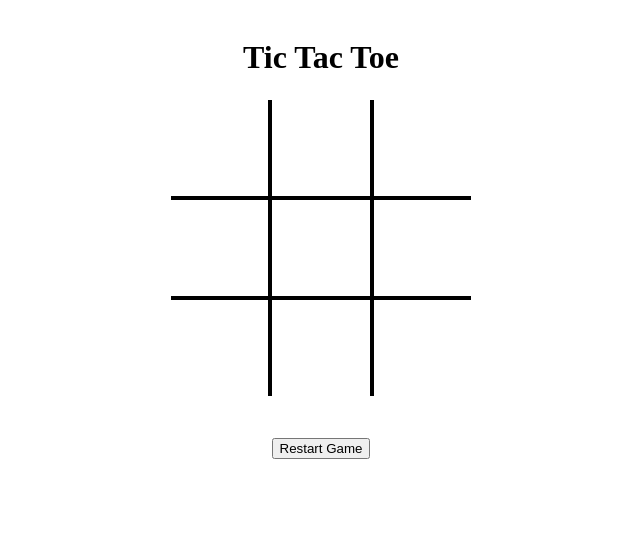
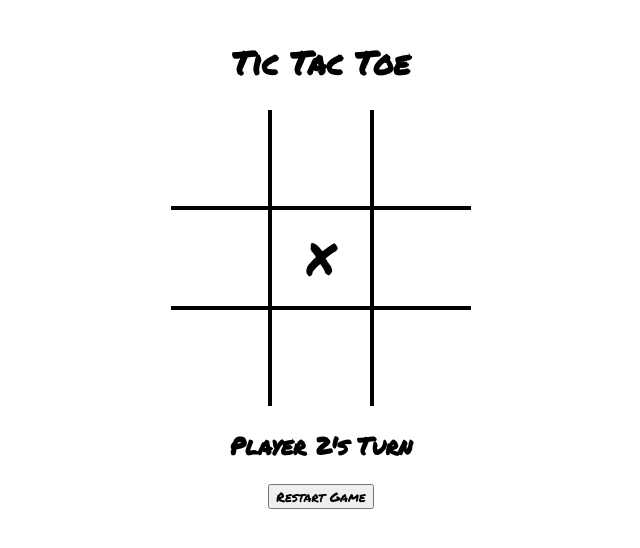
Before and after one commit to akshhat/vanilla-js-tic-tact-toe, a plain HTML site: page index.html in a window 1280 px wide. Both pictures are taken after a click on the element 640 px from the left and 247 px from the top of the page. Shown: the whole page, without its empty margins (319-959 px from the left). Drawn offline with Linux system fonts and the light colour scheme.

Commit message:
Add working game play

```diff
--- a/app.js
+++ b/app.js
@@ -1,17 +1,46 @@
 const board = document.querySelector('main');
-const currentPlay = document.querySelector('#current-play');
+const currentPlayDisplay = document.querySelector('#current-play');
 const reset = document.querySelector('button');
 const count = 3;
 let cell_id = 1;
 let row_id = 1;
+let currentPlayer = 1;
+let currentMove = 0;
+
+// Winning logic
+let ticTacToe = new Array(9);
+const calcWinner = () => {
+}
+
+// Moves counter Function
+const playerMoves = () => {
+    currentMove++;
+    if (currentMove >= 4) {
+        calcWinner();
+    }
+    if (currentMove >= 9) {
+        currentPlayDisplay.innerText = 'Game Over';
+    }
+}
+
+// Current Player Display Function
+const playerChange = () => {
+    if (currentPlayer % 2 != 0) {
+        currentPlayer = 1;
+    } else {
+        currentPlayer = 2;
+    }
+    currentPlayDisplay.innerText = `Player ${currentPlayer}'s Turn`;
+    currentPlayer++;
+}
 
 // Creating the game board
-for(let i = 0; i < count; i++) {
+for (let i = 0; i < count; i++) {
     let row = document.createElement('div');
     row.classList.add('row');
     row.id = 'row' + row_id;
     row_id++;
-    for(let j = 0; j < count; j++) {
+    for (let j = 0; j < count; j++) {
         let cell = document.createElement('div');
         cell.id = cell_id;
         cell_id++;
@@ -39,3 +68,25 @@ board.addEventListener('click', () => {
 reset.addEventListener('click', () => {
     location.reload();
 })
+
+// Game starts
+playerChange();
+
+// Game play logic
+document.querySelectorAll('.cell').forEach((cell) => {
+    cell.addEventListener('click', () => {
+        if (!cell.classList.contains('clicked')) {
+            playerChange();
+            playerMoves();
+            if (currentPlayer == 2) {
+                ticTacToe.splice(`${cell.id - 1}`, 1, 'O');
+                cell.innerText = 'O';
+            } else {
+                ticTacToe.splice(`${cell.id - 1}`, 1, 'X');
+                cell.innerText = 'X';
+            }
+        }
+        cell.classList.add('clicked');
+        console.log(ticTacToe);
+    })
+})
--- a/styles.css
+++ b/styles.css
@@ -1,4 +1,5 @@
 body {
+    font-family: 'Permanent Marker', cursive;
     padding: 10px;
     display: flex;
     flex-direction: column;
@@ -27,9 +28,21 @@ main {
 }
 
 .cell {
+    display: flex;
+    justify-content: center;
+    align-items: center;
+    font-size: 45px;
     width: 33%;
     height: 97%;
     border: 2px solid black;
+}
+
+.clicked {
+    cursor: not-allowed;
+}
+
+.cell:hover:not(.clicked) {
+    cursor: pointer;
 }
 
 #row1 > .cell {
@@ -47,3 +60,15 @@ main {
 .right {
     border-right: none;
 }
+
+button {
+    font-family: 'Permanent Marker', cursive;
+}
+
+button:hover:disabled {
+    cursor: not-allowed;
+}
+
+button:hover:not(:disabled) {
+    cursor: pointer;
+}
```
